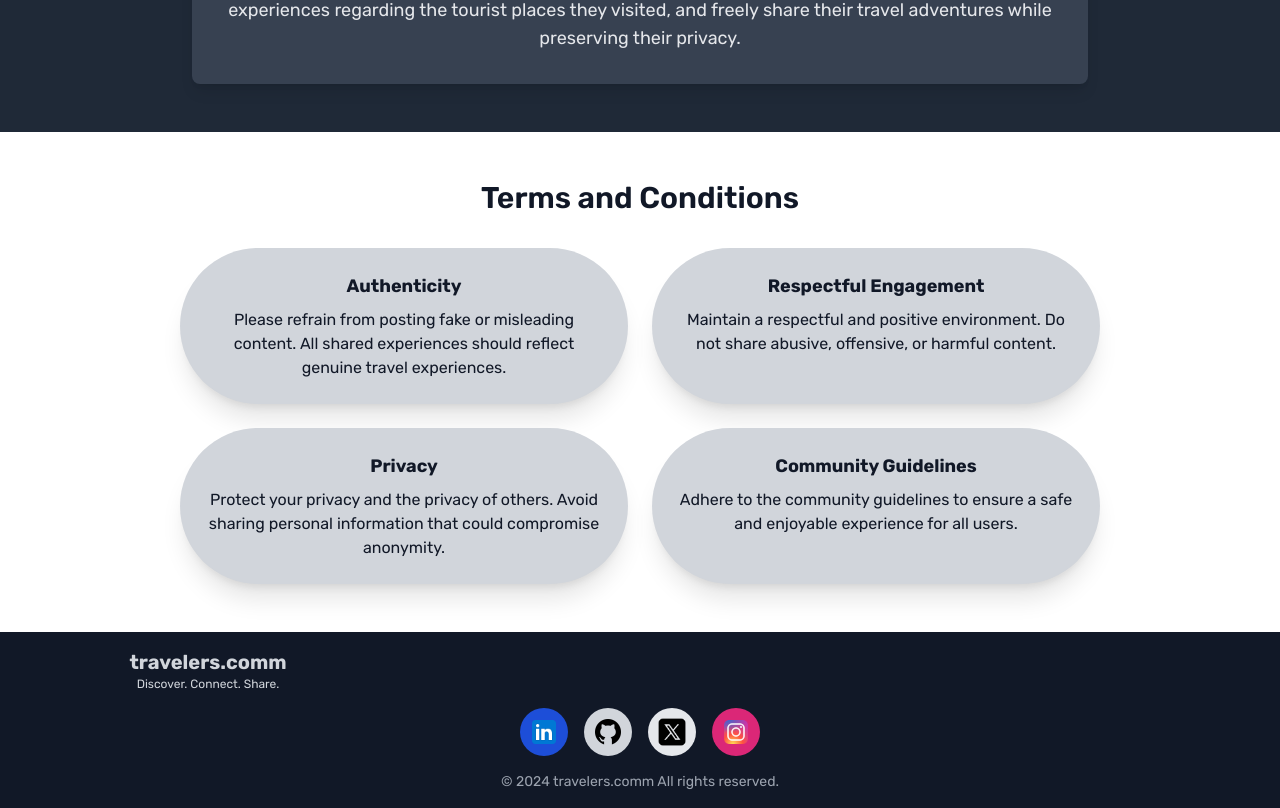
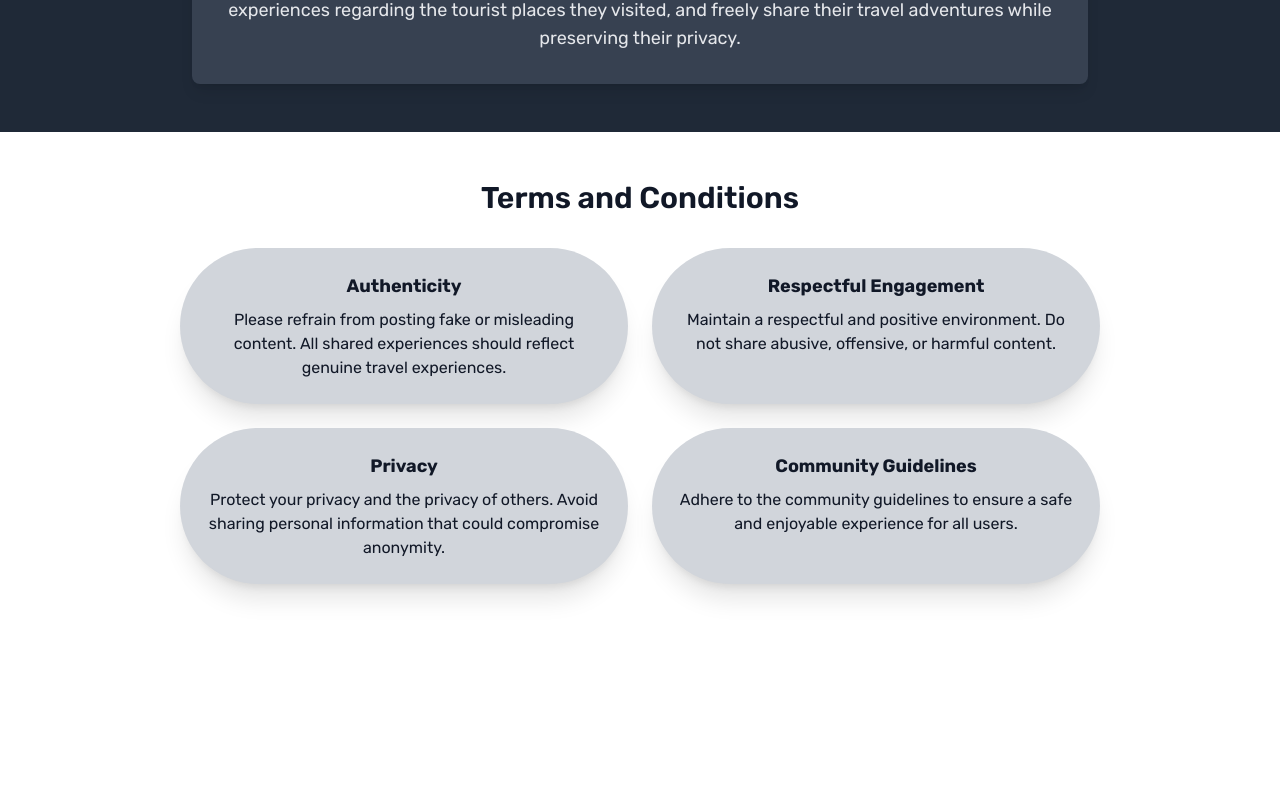
Before and after one commit to tejaspokale22/travelers.comm, a React (Vite) app: page / in a window 1280 px wide. Shown: the part 1492-2300 px from the top of the page. After the commit the page ends 2124 px from the top, so only its background shows below. Built offline with nearby package versions, Linux system fonts and the light colour scheme; no server answers.

Commit message:
updated App.jsx

```diff
--- a/src/App.jsx
+++ b/src/App.jsx
@@ -30,7 +30,7 @@ function App() {
       <main>
         <Outlet/>
       </main>
-      <Foot/>
+      {/* <Foot/>/ */}
     </>
   ):null
 }
```
